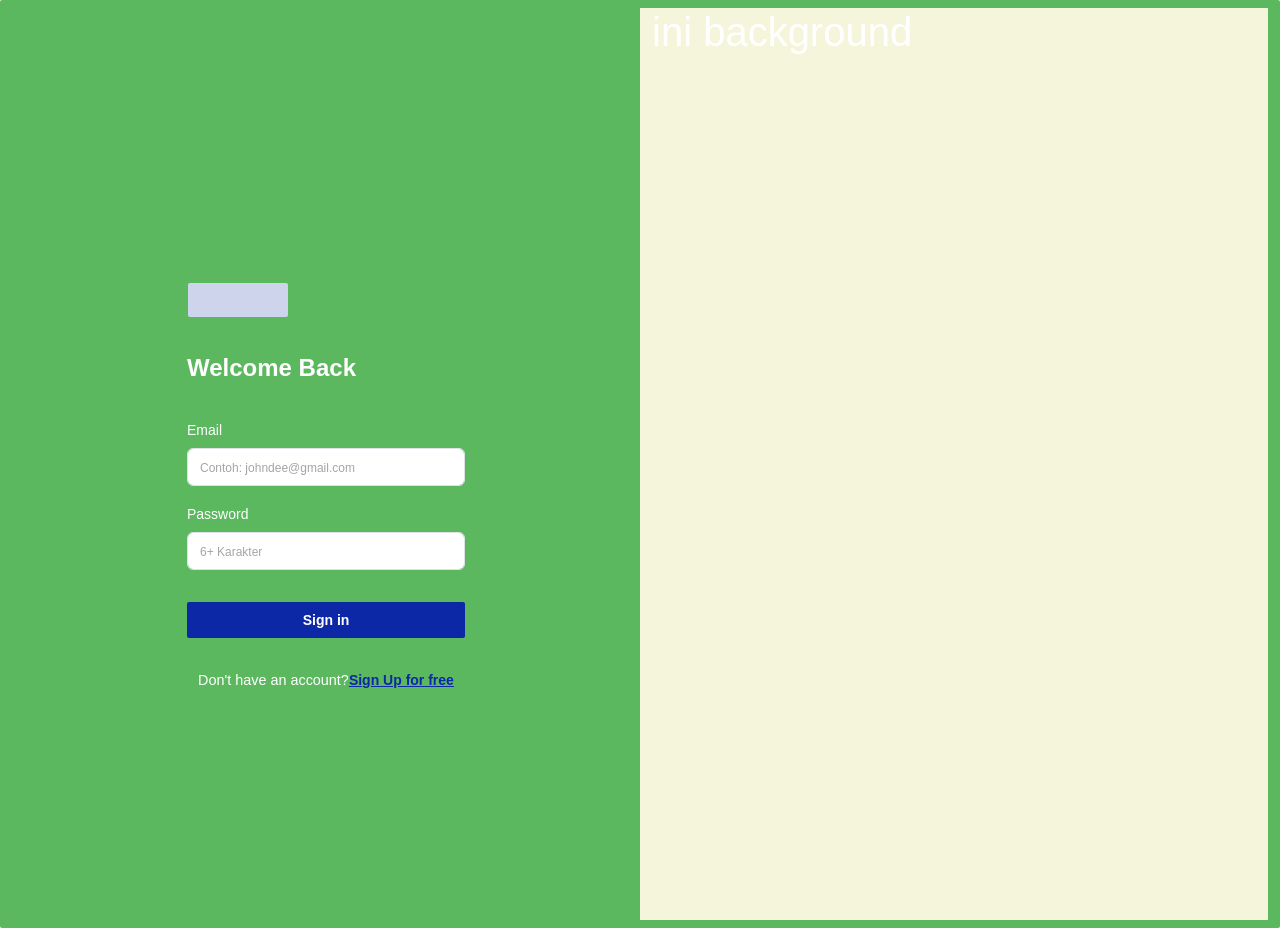
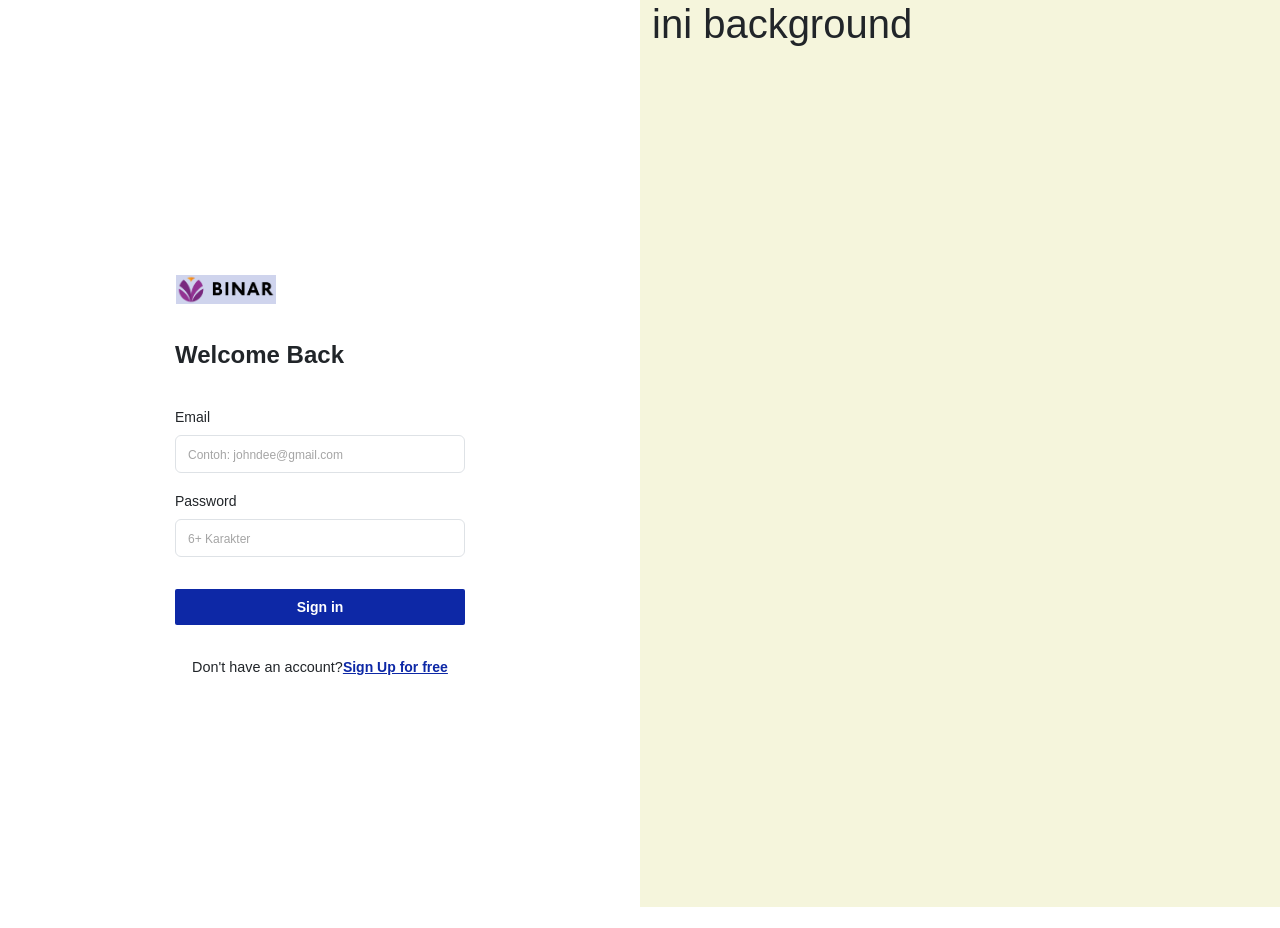
Before and after one commit to sandinofri/binar-rental, a React (Vite) app: page /register in a window 1280 px wide. After the commit the page ends 907 px from the top, so only its background shows below. Built offline with nearby package versions, Linux system fonts and the light colour scheme.

Commit message:
add logo in sign in and sign up component and adjust faq component

```diff
--- a/src/components/Faq/index.jsx
+++ b/src/components/Faq/index.jsx
@@ -1,26 +1,28 @@
-import React from 'react'
-import './style.css'
-import Dropdown from 'react-bootstrap/Dropdown';
-import 'bootstrap/dist/css/bootstrap.min.css';
+import React from "react";
+import "./style.css";
+import Dropdown from "react-bootstrap/Dropdown";
+import "bootstrap/dist/css/bootstrap.min.css";
 
 const Faq = (props) => {
   return (
-        <div className="faq" id='FAQ'>
-            <div className='container row'>
-                <div className="col-lg-6 col-md-12 col-sm-12">
-                    <p className='faq-title'>Frequently Asked Question</p>
-                    <p className='faq-desc'>Lorem ipsum dolor sit amet, consectetur adipiscing</p>
+    <div className="faq" id="FAQ">
+      <div className="container row">
+        <div className="col-lg-6 col-md-12 col-sm-12 title-container">
+          <p className="faq-title">Frequently Asked Question</p>
+          <p className="faq-desc">
+            Lorem ipsum dolor sit amet, consectetur adipiscing
+          </p>
         </div>
         <div className="col-lg-6 col-md-12 col-sm-12">
           {props.data.map((FaqSection, index) => (
-                                    <div  key={index} className="faq-group">
+            <div key={index} className="faq-group">
               <Dropdown>
                 <div>
-                                                <Dropdown.Toggle id="dropdown-basic"  className='faq-wrapper'>
+                  <Dropdown.Toggle id="dropdown-basic" className="faq-wrapper">
                     {FaqSection.text}
                   </Dropdown.Toggle>
                 </div>
-                                            <Dropdown.Menu className='faq-item'>
+                <Dropdown.Menu className="faq-item">
                   <Dropdown.Item href="#/action-1">Agra</Dropdown.Item>
                   <Dropdown.Item href="#/action-2">Agya</Dropdown.Item>
                   <Dropdown.Item href="#/action-3">Ayla</Dropdown.Item>
@@ -32,6 +34,6 @@
       </div>
     </div>
   );
-}
+};
 
 export default Faq;
--- a/src/components/Faq/style.css
+++ b/src/components/Faq/style.css
@@ -6,6 +6,10 @@
 .faq {
   display: flex;
   justify-content: center;
+}
+
+.faq .title-container {
+  width: 600px !important;
 }
 
 .faq .faq-title {
@@ -28,14 +32,13 @@
 }
 
 .faq .faq-wrapper {
-    border: 1px solid #D4D4D4;
-    width: 600px;
+  border: 1px solid #d4d4d4;
+  width: 668px;
   height: 56px;
   display: flex;
   justify-content: space-between;
   align-items: center;
   font-family: "Arial-Bold", Helvetica;
-    font-weight: 700;
   color: black;
   background-color: transparent;
   font-size: 15px;
@@ -43,11 +46,11 @@
 
 .faq .faq-item {
   width: 650px;
-    border: 1px solid #D4D4D4;
+  border: 1px solid #d4d4d4;
 }
 
-@media (max-width:576px) {
-    .faq .faq-wrapper{
+@media (max-width: 576px) {
+  .faq .faq-wrapper {
     width: 100%;
     font-size: 10px;
   }
--- a/src/components/Navigation/style.css
+++ b/src/components/Navigation/style.css
@@ -8,7 +8,7 @@
   background-color: #f1f3ff;
 }
 
-.register {
+.offcanvas-body .register {
   background-color: #5cb85f;
   color: white !important;
   padding: 8px 12px !important;
--- a/src/components/SignIn/index.jsx
+++ b/src/components/SignIn/index.jsx
@@ -3,7 +3,7 @@
 import axios from "axios";
 import { useNavigate } from "react-router-dom";
 import "bootstrap/dist/css/bootstrap.css";
-import { Link } from "react-router-dom";
+import Logo from "../../assets/image/logo.png";
 
 const SignIn = (props) => {
   const [form, setForm] = useState({
@@ -71,7 +71,7 @@
             <div className="login-area col " xs={12}>
               <div className="btn">
                 <a href={"/"}>
-                  <button></button>
+                  <img src={Logo} alt="" />
                 </a>
               </div>
               <h1> Welcome Back</h1>
--- a/src/components/SignIn/style.css
+++ b/src/components/SignIn/style.css
@@ -28,10 +28,10 @@
   padding: 0 !important;
 }
 
-.register .sign-page .login-area .btn button {
+.register .sign-page .login-area .btn img {
   margin: 0;
   width: 100px;
-  height: 34px;
+  height: auto;
   background: var(--primary-dark-blue-01, #cfd4ed);
 }
 
--- a/src/components/SignUp/index.jsx
+++ b/src/components/SignUp/index.jsx
@@ -2,6 +2,7 @@
 import "bootstrap/dist/css/bootstrap.css";
 import { Link, useNavigate } from "react-router-dom";
 import axios from "axios";
+import Logo from "../../assets/image/logo.png";
 const SignUp = (props) => {
   const [form, setForm] = useState({
     name: "",
@@ -61,7 +62,7 @@
             <div className="login-area col-xl-6 ">
               <div className="btn">
                 <a href={"/"}>
-                  <button></button>
+                  <img src={Logo} alt="" />
                 </a>
               </div>
               <h1>Sign Up</h1>
--- a/src/components/Testimonial/style.css
+++ b/src/components/Testimonial/style.css
@@ -48,8 +48,8 @@
   height: 32px !important;
   border-radius: 50%;
   border: 1px solid #c4c4c4;
-  bottom: 10px;
-  /* z-index: 10 !important; */
+  /* bottom: 10px !important; */
+  top: 330px !important;
 }
 
 .swiper-button-next {
```
Lines whose indentation alone changed are shown as unchanged.
